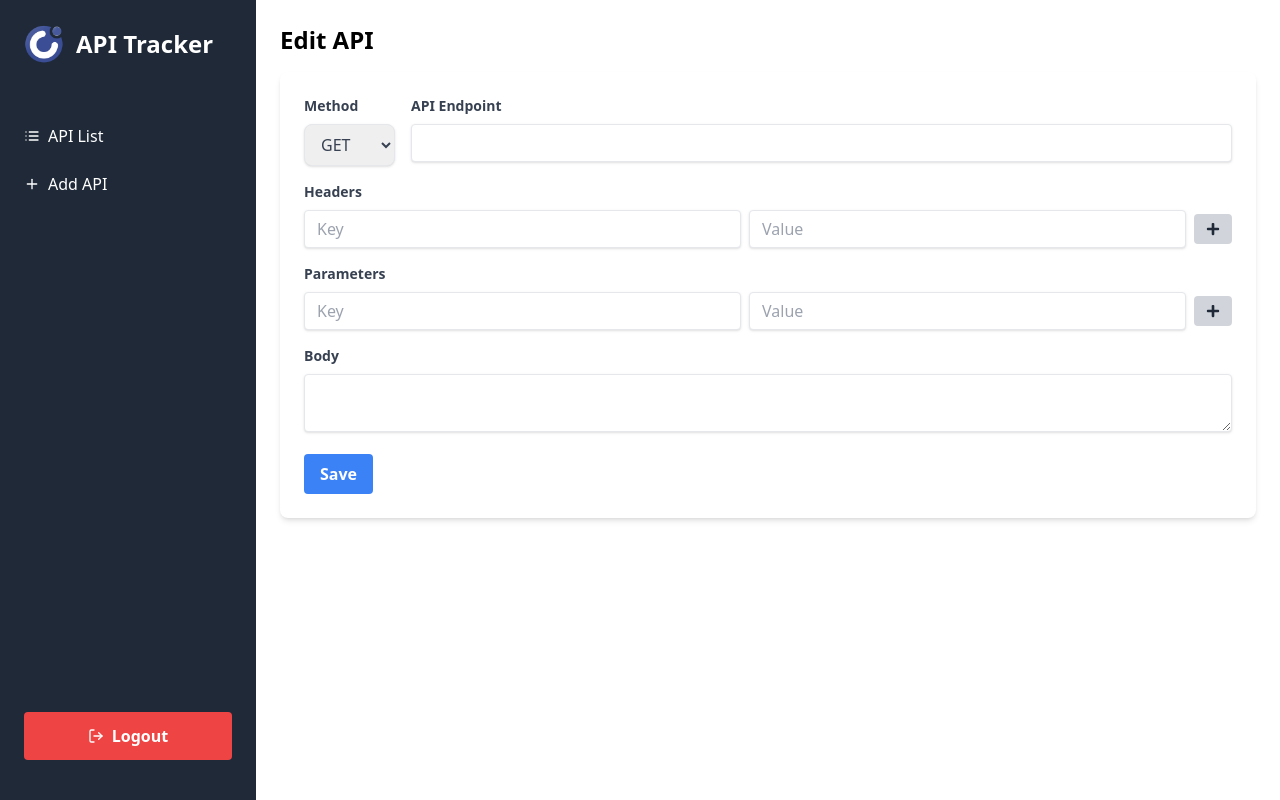
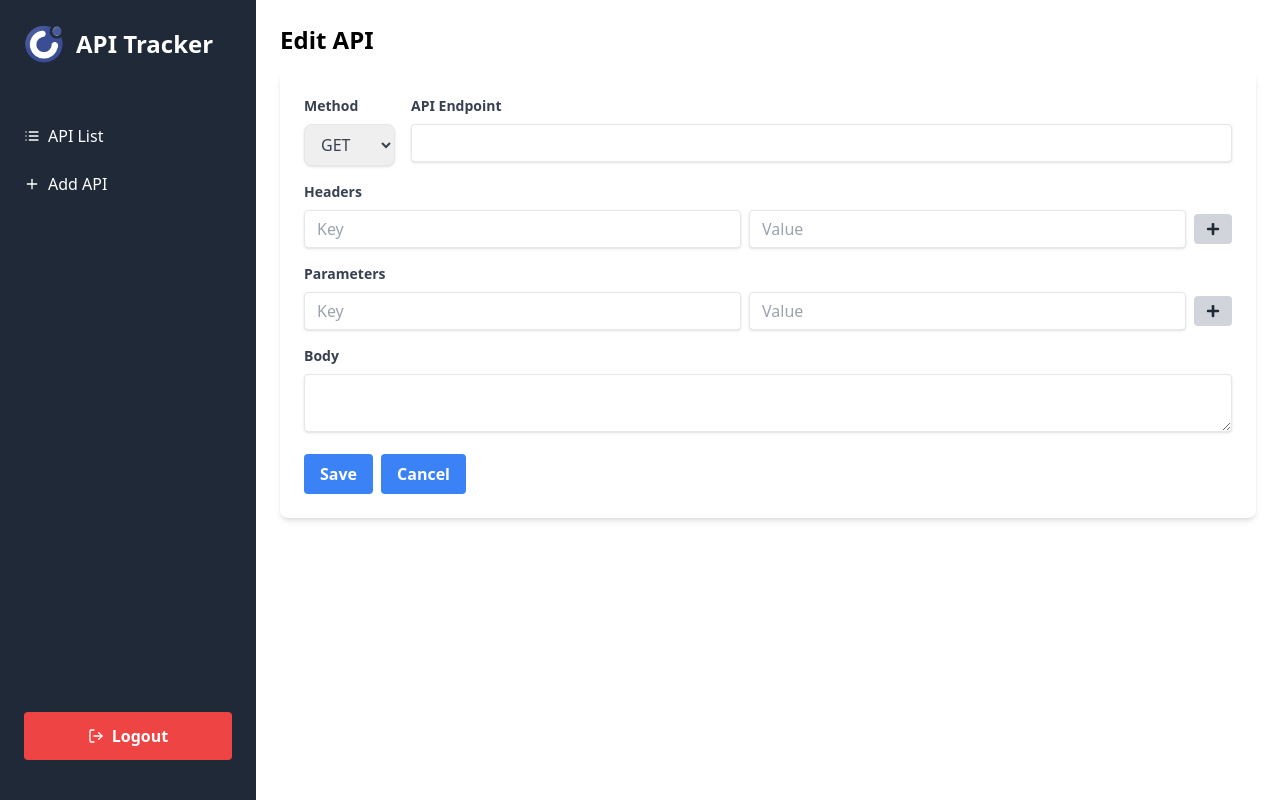
Before and after one commit to altyon-get/cnext-apitracker-frontend, a React (Create React App) app: page /edit-api/1 in a window 1280 px wide. Built offline with nearby package versions, Linux system fonts and the light colour scheme; no server answers; sample sign-in values are in the browser's storage.

Commit message:
add cancel button in edit form

```diff
--- a/src/pages/EditAPI.js
+++ b/src/pages/EditAPI.js
@@ -92,6 +92,10 @@
       .finally(() => {
         setLoading(false);
       });
+  };
+
+  const handleCancelClick = (id) => {
+    navigate(`/api-list/`);
   };
 
   return (
@@ -238,11 +242,18 @@
             />
           </div>
         </>
+
         <button
           type="submit"
           className="bg-blue-500 hover:bg-blue-700 text-white font-bold py-2 px-4 rounded"
         >
           {loading ? "Saving...." : "Save"}
+        </button>
+        <button
+          onClick={handleCancelClick}
+          className="bg-blue-500 hover:bg-blue-700 text-white font-bold py-2 px-4 rounded ml-2"
+        >
+          Cancel
         </button>
       </form>
     </div>
```
